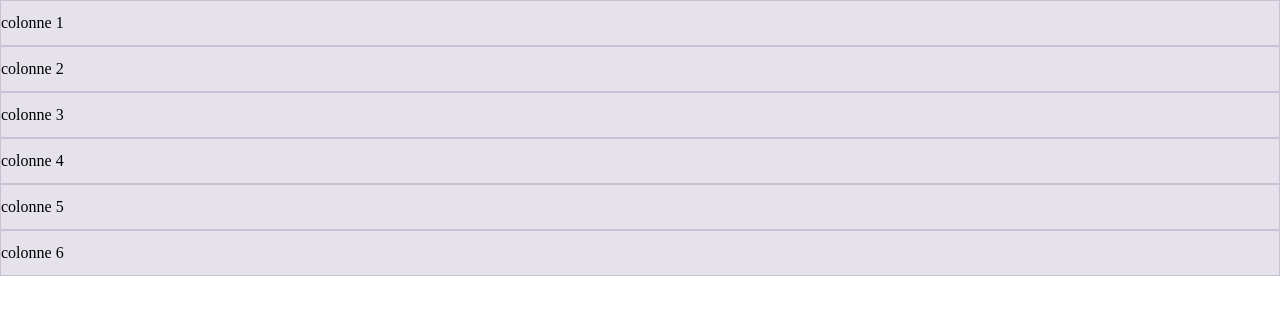
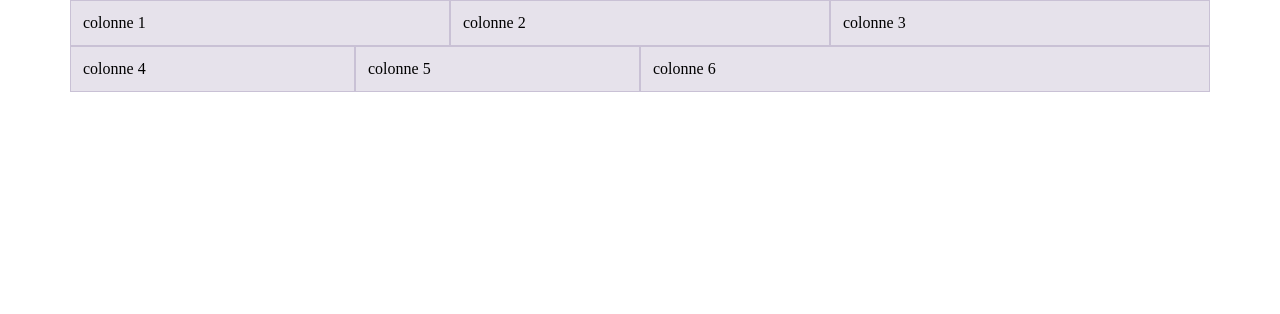
Before and after one commit to elisavonderforst/examen-revision, a website built with Parcel: page src/index.html in a window 1280 px wide. Built offline with nearby package versions, Linux system fonts and the light colour scheme.

Commit message:
coorrection boostrap

```diff
--- a/src/index.html
+++ b/src/index.html
@@ -16,16 +16,16 @@
     <section class="boostrap">
       <div class="container">
         <div class="row">
-          <div class="col-12">colonne 1</div>
-          <div class="col-12">colonne 2</div>
-          <div class="col-12">colonne 3</div>
+          <div class="col-12 col-lg-4">colonne 1</div>
+          <div class="col-12 col-lg-4">colonne 2</div>
+          <div class="col-12 col-lg-4">colonne 3</div>
         </div>
       </div>
       <div class="container">
         <div class="row">
-          <div class="col-6">colonne 4</div>
-          <div class="col-6">colonne 5</div>
-          <div class="col-12">colonne 6</div>
+          <div class="col-6 col-md-3">colonne 4</div>
+          <div class="col-6 col-md-3">colonne 5</div>
+          <div class="col-12 col-md-6">colonne 6</div>
         </div>
       </div>
     </section>
--- a/src/scss/main.scss
+++ b/src/scss/main.scss
@@ -1,3 +1,4 @@
+@import "bootstrap/scss/bootstrap-grid";
 @import "base";
 @import "layout";
 @import "modules/example";
```
